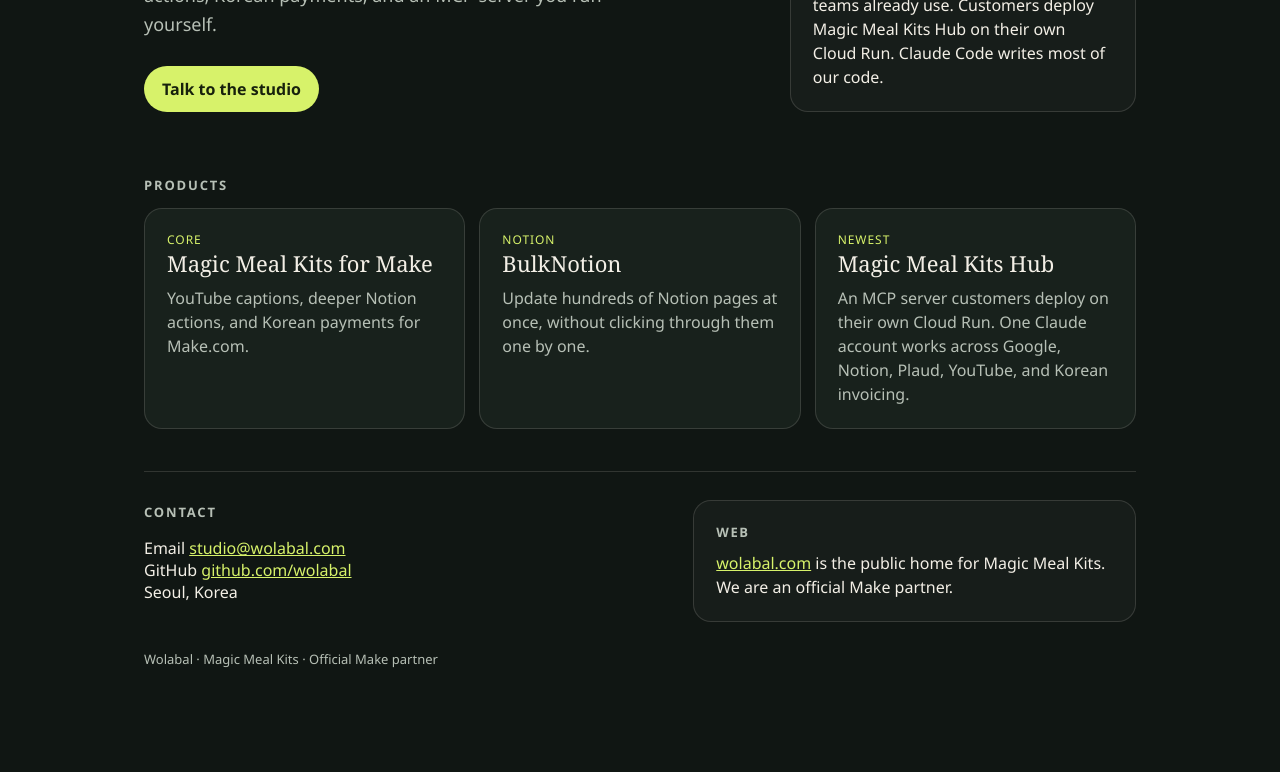
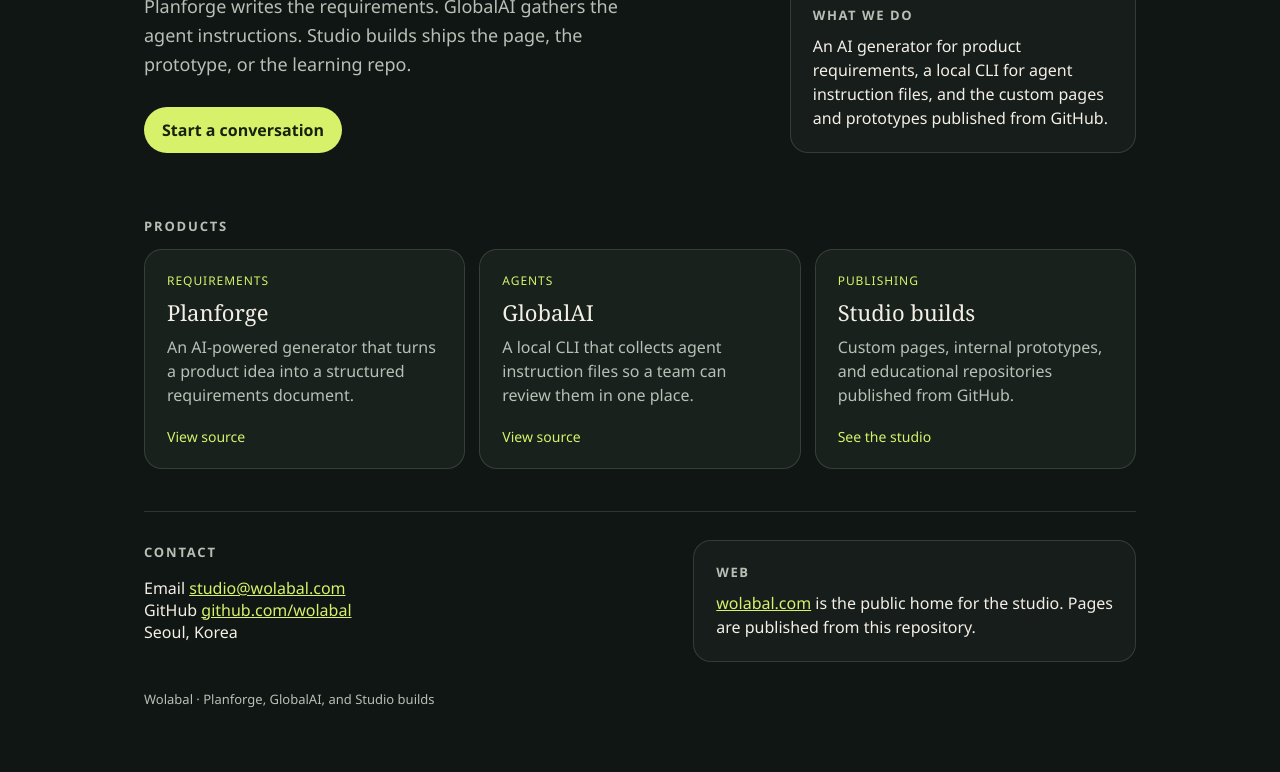
Before and after one commit to wolabal/wolabal.github.io, a plain HTML site: page index.html in a window 1280 px wide. Shown: the part 390-1162 px from the top of the page. Before the commit the page ends 1122 px from the top, so only its background shows below. Drawn offline with Linux system fonts and the light colour scheme.

Commit message:
Restore homepage around Planforge, GlobalAI, and Studio builds

```diff
--- a/index.html
+++ b/index.html
@@ -3,8 +3,8 @@
 <head>
   <meta charset="utf-8">
   <meta name="viewport" content="width=device-width, initial-scale=1">
-  <title>Wolabal — Magic Meal Kits</title>
-  <meta name="description" content="Wolabal builds what the official tools do not cover: Magic Meal Kits for Make, BulkNotion, and Magic Meal Kits Hub.">
+  <title>Wolabal — Software studio</title>
+  <meta name="description" content="Planforge turns product ideas into structured requirements. GlobalAI collects agent instruction files. Studio builds publishes pages, prototypes, and learning repos.">
   <style>
     :root {
       color-scheme: dark;
@@ -27,12 +27,7 @@
     }
     a { color: inherit; }
     .wrap { max-width: 1040px; margin: 0 auto; padding: 28px 24px 64px; }
-    nav {
-      display: flex;
-      justify-content: space-between;
-      align-items: center;
-      gap: 16px;
-    }
+    nav { display: flex; justify-content: space-between; align-items: center; gap: 16px; }
     .logo { font-weight: 700; letter-spacing: 0.16em; text-transform: uppercase; font-size: 13px; }
     .nav-links { display: flex; gap: 18px; font-size: 14px; color: var(--muted); }
     .nav-links a { text-decoration: none; }
@@ -42,12 +37,7 @@
     h1 { font-family: Georgia, serif; font-weight: 500; font-size: clamp(40px, 6vw, 72px); line-height: 0.96; margin: 0; letter-spacing: -0.03em; }
     .lede { color: var(--muted); font-size: 18px; line-height: 1.6; margin: 22px 0 0; max-width: 48ch; }
     .cta { display: inline-block; margin-top: 28px; background: var(--accent); color: var(--accent-ink); text-decoration: none; font-weight: 700; padding: 12px 18px; border-radius: 999px; }
-    .panel {
-      border: 1px solid var(--line);
-      background: rgba(255,255,255,0.03);
-      border-radius: 18px;
-      padding: 22px;
-    }
+    .panel { border: 1px solid var(--line); background: rgba(255,255,255,0.03); border-radius: 18px; padding: 22px; }
     .panel strong { display: block; font-size: 13px; letter-spacing: 0.12em; text-transform: uppercase; color: var(--muted); font-weight: 600; }
     .panel p { margin: 10px 0 0; line-height: 1.5; }
     section { margin-top: 28px; }
@@ -58,13 +48,14 @@
       border: 1px solid var(--line);
       border-radius: 18px;
       padding: 22px;
-      min-height: 210px;
+      min-height: 220px;
       display: flex;
       flex-direction: column;
       justify-content: space-between;
     }
-    .card h3 { margin: 0 0 8px; font-size: 22px; font-family: Georgia, serif; font-weight: 500; }
+    .card h3 { margin: 8px 0; font-size: 22px; font-family: Georgia, serif; font-weight: 500; }
     .card p { margin: 0; color: var(--muted); line-height: 1.5; }
+    .card a { color: var(--accent); text-decoration: none; font-size: 14px; margin-top: 16px; }
     .tag { color: var(--accent); font-size: 12px; letter-spacing: 0.08em; text-transform: uppercase; }
     .contact {
       display: grid;
@@ -95,14 +86,14 @@
     </nav>
     <header class="hero">
       <div>
-        <div class="kicker">Official Make partner · Seoul</div>
-        <h1>We build what the official tools don’t.</h1>
-        <p class="lede">Magic Meal Kits adds the missing pieces to Make.com, Notion, and Claude: YouTube captions, deeper Notion actions, Korean payments, and an MCP server you run yourself.</p>
-        <a class="cta" href="mailto:studio@wolabal.com">Talk to the studio</a>
+        <div class="kicker">Software studio · Seoul</div>
+        <h1>From an idea to something a team can use.</h1>
+        <p class="lede">Planforge writes the requirements. GlobalAI gathers the agent instructions. Studio builds ships the page, the prototype, or the learning repo.</p>
+        <a class="cta" href="mailto:studio@wolabal.com">Start a conversation</a>
       </div>
       <aside class="panel">
-        <strong>How we work</strong>
-        <p>One Claude account, wired to the tools teams already use. Customers deploy Magic Meal Kits Hub on their own Cloud Run. Claude Code writes most of our code.</p>
+        <strong>What we do</strong>
+        <p>An AI generator for product requirements, a local CLI for agent instruction files, and the custom pages and prototypes published from GitHub.</p>
       </aside>
     </header>
     <section id="products">
@@ -110,24 +101,27 @@
       <div class="grid">
         <article class="card">
           <div>
-            <div class="tag">Core</div>
-            <h3>Magic Meal Kits for Make</h3>
-            <p>YouTube captions, deeper Notion actions, and Korean payments for Make.com.</p>
+            <div class="tag">Requirements</div>
+            <h3>Planforge</h3>
+            <p>An AI-powered generator that turns a product idea into a structured requirements document.</p>
           </div>
+          <a href="https://github.com/wolabal/planforge">View source</a>
         </article>
         <article class="card">
           <div>
-            <div class="tag">Notion</div>
-            <h3>BulkNotion</h3>
-            <p>Update hundreds of Notion pages at once, without clicking through them one by one.</p>
+            <div class="tag">Agents</div>
+            <h3>GlobalAI</h3>
+            <p>A local CLI that collects agent instruction files so a team can review them in one place.</p>
           </div>
+          <a href="https://github.com/wolabal/globalAI">View source</a>
         </article>
         <article class="card">
           <div>
-            <div class="tag">Newest</div>
-            <h3>Magic Meal Kits Hub</h3>
-            <p>An MCP server customers deploy on their own Cloud Run. One Claude account works across Google, Notion, Plaud, YouTube, and Korean invoicing.</p>
+            <div class="tag">Publishing</div>
+            <h3>Studio builds</h3>
+            <p>Custom pages, internal prototypes, and educational repositories published from GitHub.</p>
           </div>
+          <a href="https://github.com/wolabal">See the studio</a>
         </article>
       </div>
     </section>
@@ -138,10 +132,10 @@
       </div>
       <div class="panel">
         <strong>Web</strong>
-        <p><a href="https://wolabal.com">wolabal.com</a> is the public home for Magic Meal Kits. We are an official Make partner.</p>
+        <p><a href="https://wolabal.com">wolabal.com</a> is the public home for the studio. Pages are published from this repository.</p>
       </div>
     </section>
-    <footer>Wolabal · Magic Meal Kits · Official Make partner</footer>
+    <footer>Wolabal · Planforge, GlobalAI, and Studio builds</footer>
   </div>
 </body>
 </html>
```
